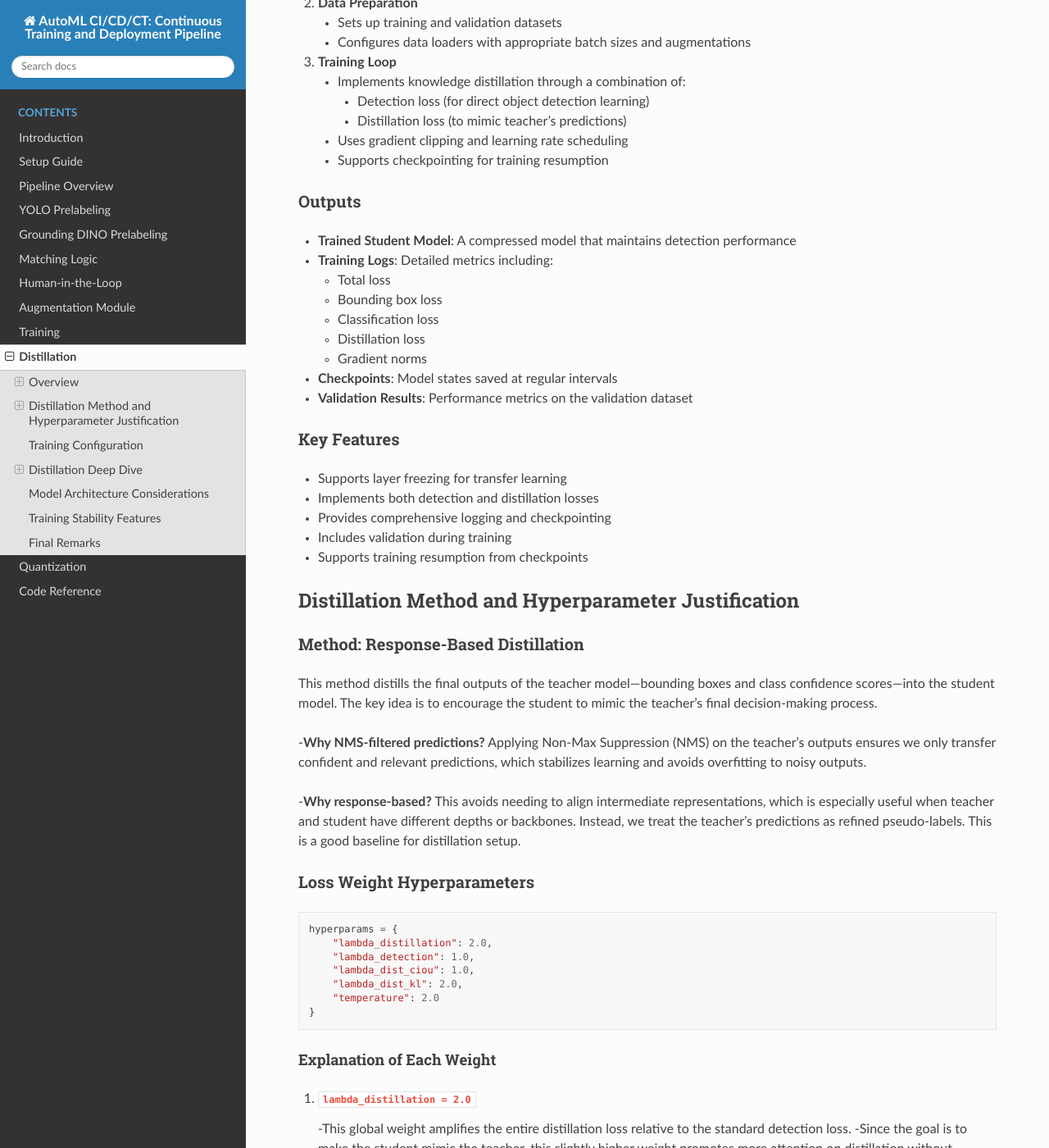
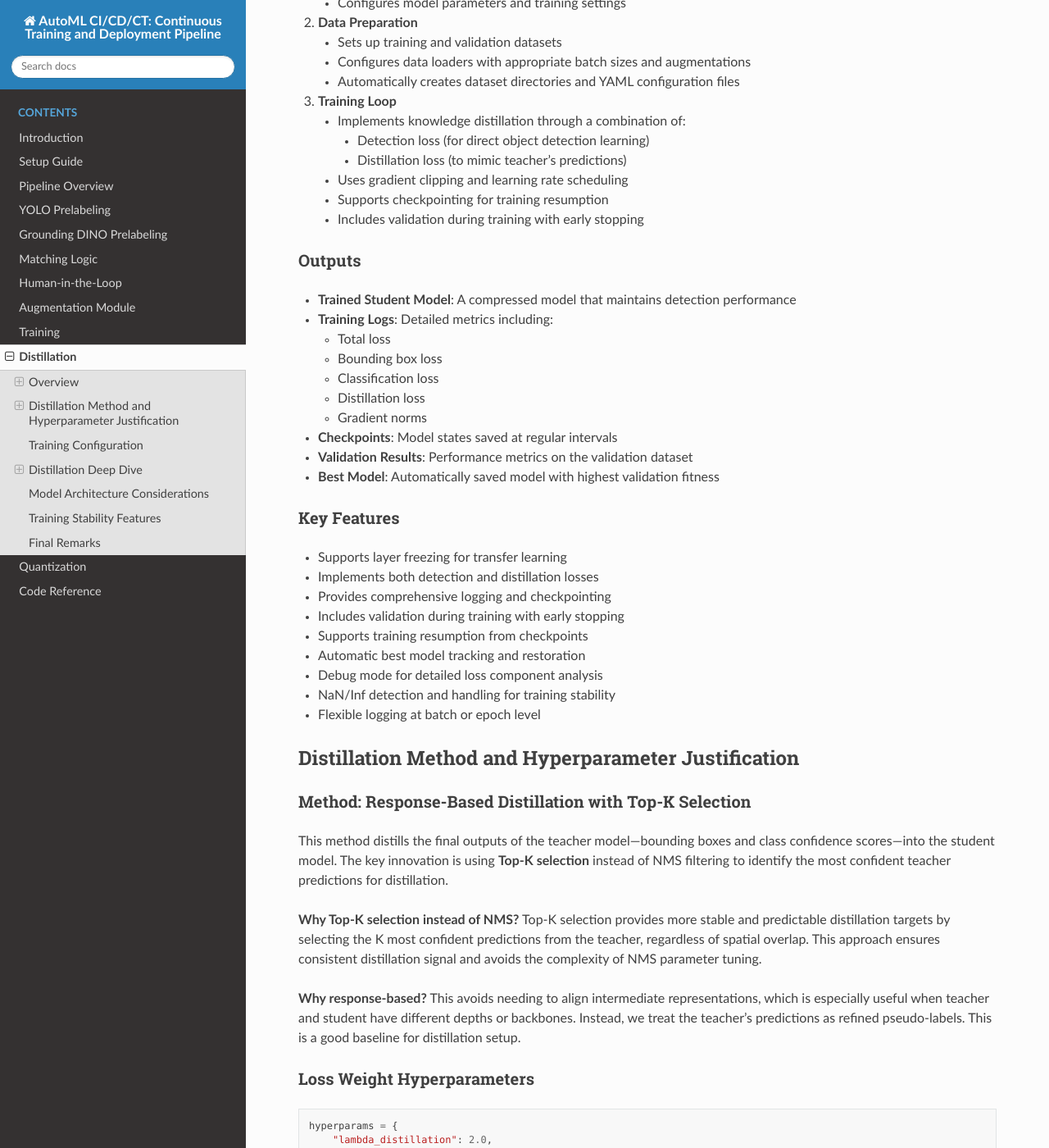
Before and after one commit to Capstone-AutoML/AutoML_Capstone, a Sphinx documentation site: the page built from documentation/source/distillation.md, in a window 1280 px wide and 1400 px high, scrolled down 885 px. Shown: the whole window at 82% size. Built offline with Sphinx 7.4.7 and the Read the Docs theme 3.1.0, drawn with Linux system fonts in a browser that asks for light colours; some of the changed text lies outside the part shown.

Commit message:
distillation doc update

````diff
--- a/documentation/source/distillation.md
+++ b/documentation/source/distillation.md
@@ -30,6 +30,7 @@ The distillation process follows these main steps:
 2. **Data Preparation**
    - Sets up training and validation datasets
    - Configures data loaders with appropriate batch sizes and augmentations
+   - Automatically creates dataset directories and YAML configuration files
 
 3. **Training Loop**
    - Implements knowledge distillation through a combination of:
@@ -37,6 +38,7 @@ The distillation process follows these main steps:
      - Distillation loss (to mimic teacher's predictions)
    - Uses gradient clipping and learning rate scheduling
    - Supports checkpointing for training resumption
+   - Includes validation during training with early stopping
 
 ### Outputs
 
@@ -49,26 +51,31 @@ The distillation process follows these main steps:
   - Gradient norms
 - **Checkpoints**: Model states saved at regular intervals
 - **Validation Results**: Performance metrics on the validation dataset
+- **Best Model**: Automatically saved model with highest validation fitness
 
 ### Key Features
 
 - Supports layer freezing for transfer learning
 - Implements both detection and distillation losses
 - Provides comprehensive logging and checkpointing
-- Includes validation during training
+- Includes validation during training with early stopping
 - Supports training resumption from checkpoints
+- Automatic best model tracking and restoration
+- Debug mode for detailed loss component analysis
+- NaN/Inf detection and handling for training stability
+- Flexible logging at batch or epoch level
 
 ## Distillation Method and Hyperparameter Justification
 
-### Method: Response-Based Distillation
+### Method: Response-Based Distillation with Top-K Selection
 
-This method distills the final outputs of the teacher model—bounding boxes and class confidence scores—into the student model. The key idea is to encourage the student to mimic the teacher's final decision-making process.
+This method distills the final outputs of the teacher model—bounding boxes and class confidence scores—into the student model. The key innovation is using **Top-K selection** instead of NMS filtering to identify the most confident teacher predictions for distillation.
 
--**Why NMS-filtered predictions?**
-  Applying Non-Max Suppression (NMS) on the teacher’s outputs ensures we only transfer confident and relevant predictions, which stabilizes learning and avoids overfitting to noisy outputs.
+**Why Top-K selection instead of NMS?**
+  Top-K selection provides more stable and predictable distillation targets by selecting the K most confident predictions from the teacher, regardless of spatial overlap. This approach ensures consistent distillation signal and avoids the complexity of NMS parameter tuning.
 
--**Why response-based?**
-  This avoids needing to align intermediate representations, which is especially useful when teacher and student have different depths or backbones. Instead, we treat the teacher’s predictions as refined pseudo-labels. This is a good baseline for distillation setup.
+**Why response-based?**
+  This avoids needing to align intermediate representations, which is especially useful when teacher and student have different depths or backbones. Instead, we treat the teacher's predictions as refined pseudo-labels. This is a good baseline for distillation setup.
 
 ### Loss Weight Hyperparameters
 
@@ -101,7 +108,7 @@ hyperparams = {
 
 4. **`lambda_dist_kl = 2.0`**
 
-   -A higher weight helps capture the teacher’s soft class probabilities, which encode "dark knowledge" (i.e., relative confidence between classes).
+   -A higher weight helps capture the teacher's soft class probabilities, which encode "dark knowledge" (i.e., relative confidence between classes).
    -Especially important for class imbalance scenarios or rare classes.
 
 5. **`temperature = 2.0`**
@@ -132,12 +139,14 @@ Each training step includes:
 
 1. Forward pass of student on batch images.
 2. Forward pass of teacher (in `eval` mode) to get stable predictions.
-3. Application of NMS to teacher outputs to extract confident targets.
-4. Matching student and teacher predictions.
+3. **Top-K selection** of teacher predictions based on confidence scores.
+4. Matching student and teacher predictions using the selected top-K indices.
 5. Computing the loss:
    -Detection loss using YOLOv8's native `v8DetectionLoss`
    -Distillation loss with CIoU (for box) and KL divergence (for class), using softened logits.
 6. Combining both using weighted sum and backpropagating.
+7. **Validation step** after each epoch with fitness calculation.
+8. **Best model tracking** and early stopping based on validation fitness.
 
 ### Loss Components
 
@@ -147,7 +156,7 @@ Each training step includes:
   -Distribution Focal Loss (DFL) for box refinement
 
 -**Distillation Loss**
-  -**Box:** CIoU between student and teacher predictions
+  -**Box:** CIoU between student and teacher predictions (top-K selected)
   -**Class:** KL divergence between softened logits (student vs. teacher)
   -Combined via `lambda_distillation * (λ_ciou * ciou_loss + λ_kl * kl_loss)`
 
@@ -161,19 +170,34 @@ total_loss = (
 )
 ```
 
+### Top-K Selection Process
+
+The distillation loss computation follows these steps:
+
+1. **Extract teacher confidence scores** from class predictions
+2. **Select top-K predictions** per image based on confidence
+3. **Gather corresponding student predictions** using the same indices
+4. **Compute losses** on the matched prediction pairs
+5. **Apply temperature scaling** for KL divergence computation
+
+This approach ensures that distillation focuses on the teacher's most confident predictions, providing cleaner learning signals to the student.
+
 ## Model Architecture Considerations
 
 -**Student Model:** YOLOv8n (lightweight and fast)
 -**Teacher Model:** Larger YOLOv8 variant (e.g., `m`, `l`, or `x`)
 -**Freezing:** You may freeze early layers of the student backbone to focus learning on the head. This is because the backbone is already pretrained features that are useful for the student to learn from.
 -**Anchor points, feature map resolution:** Kept consistent between student and teacher for compatibility
+-**Class count:** Configured for 5 wildfire-specific classes instead of COCO's 80 classes
 
 ## Training Stability Features
 
 -**Gradient Clipping (10.0):** Prevents instability from large gradients
 -**Monitoring for NaNs/Infs:** Training loop skips if numerical instability is detected
--**Loss logging per batch:** Helps isolate spikes or anomalies in distillation loss
+-**Loss logging per batch/epoch:** Helps isolate spikes or anomalies in distillation loss
 -**Temperature scaling:** Avoids overly confident logits that could destabilize KL divergence
+-**Model copying for validation:** Prevents training mode conflicts during validation
+-**Best model state tracking:** Maintains the best performing model throughout training
 
 ## Final Remarks
 
````
Also changed, not shown: other parts of documentation/source/distillation.md (+1 -1 lines).
